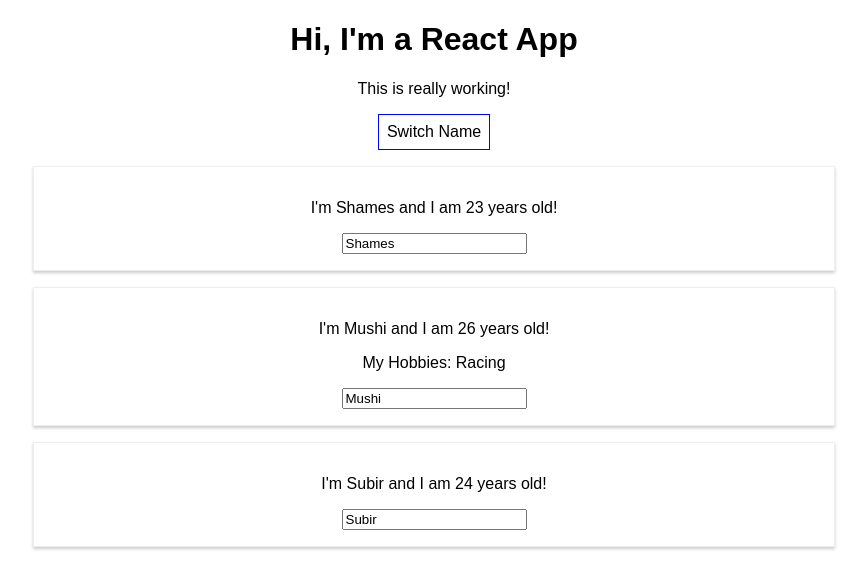
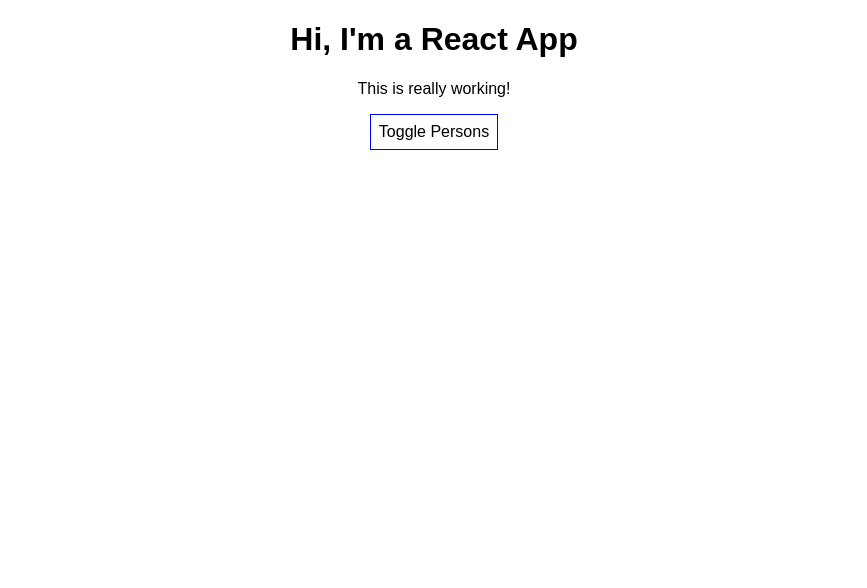
Before and after one commit to asshames/Maximilian-Schwarzmuller-React, a React (Create React App) app in the folder Practice/react-complete-guide/: page / in a window 1280 px wide. Shown: the top 588 px of the page, without its empty margins (206-1073 px from the left). Built offline with nearby package versions, Linux system fonts and the light colour scheme.

Commit message:
toggle button added

```diff
--- a/Practice/react-complete-guide/src/App.js
+++ b/Practice/react-complete-guide/src/App.js
@@ -9,7 +9,8 @@
       { name: 'Mushi', age: 26 },
       { name: 'Subir', age: 24 }
     ],
-    otherState: 'some other value'
+    otherState: 'some other value',
+    showPersons: false
   }
 
   switchNameHandler = (newName) => {
@@ -34,6 +35,12 @@
     })
   }
 
+  togglePersonsHandler = () => {
+    const doesShow = this.state.showPersons;
+    this.setState({ showPersons: !doesShow });
+  }
+
+
   render() {
 
     const style = {
@@ -44,24 +51,34 @@
       cursor: 'pointer'
     };
 
+    let persons = null;
+
+    if (this.state.showPersons) {
+      persons = (
+        <div>
+          <Person
+            name={this.state.persons[0].name}
+            age={this.state.persons[0].age} />
+          <Person
+            name={this.state.persons[1].name}
+            age={this.state.persons[1].age}
+            click={this.switchNameHandler.bind(this, 'Shames!')}
+            changed={this.nameChangedHandler} >My Hobbies: Racing</Person>
+          <Person
+            name={this.state.persons[2].name}
+            age={this.state.persons[2].age} />
+        </div>
+      );
+    }
+
     return (
       <div className="App">
         <h1>Hi, I'm a React App</h1>
         <p>This is really working!</p>
         <button
           style={style}
-          onClick={() => this.switchNameHandler('Shames!!')}>Switch Name</button>
-        <Person
-          name={this.state.persons[0].name}
-          age={this.state.persons[0].age} />
-        <Person
-          name={this.state.persons[1].name}
-          age={this.state.persons[1].age}
-          click={this.switchNameHandler.bind(this, 'As!')}
-          changed={this.nameChangedHandler} >My Hobbies: Racing</Person>
-        <Person
-          name={this.state.persons[2].name}
-          age={this.state.persons[2].age} />
+          onClick={this.togglePersonsHandler}>Toggle Persons</button>
+        {persons}
       </div>
     );
     // return React.createElement('div', {className: 'App'}, React.createElement('h1', null, 'Does this work now?'));
```
